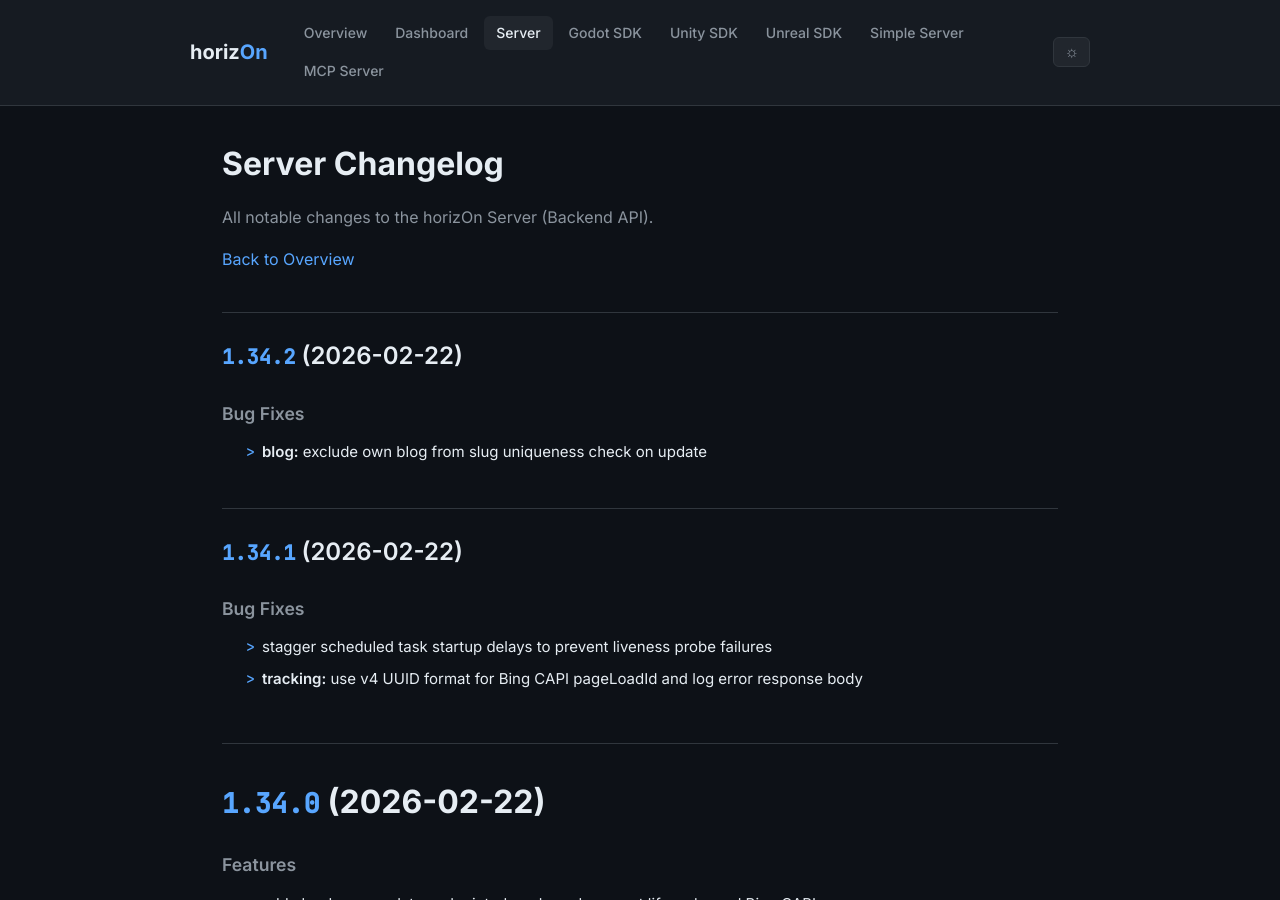
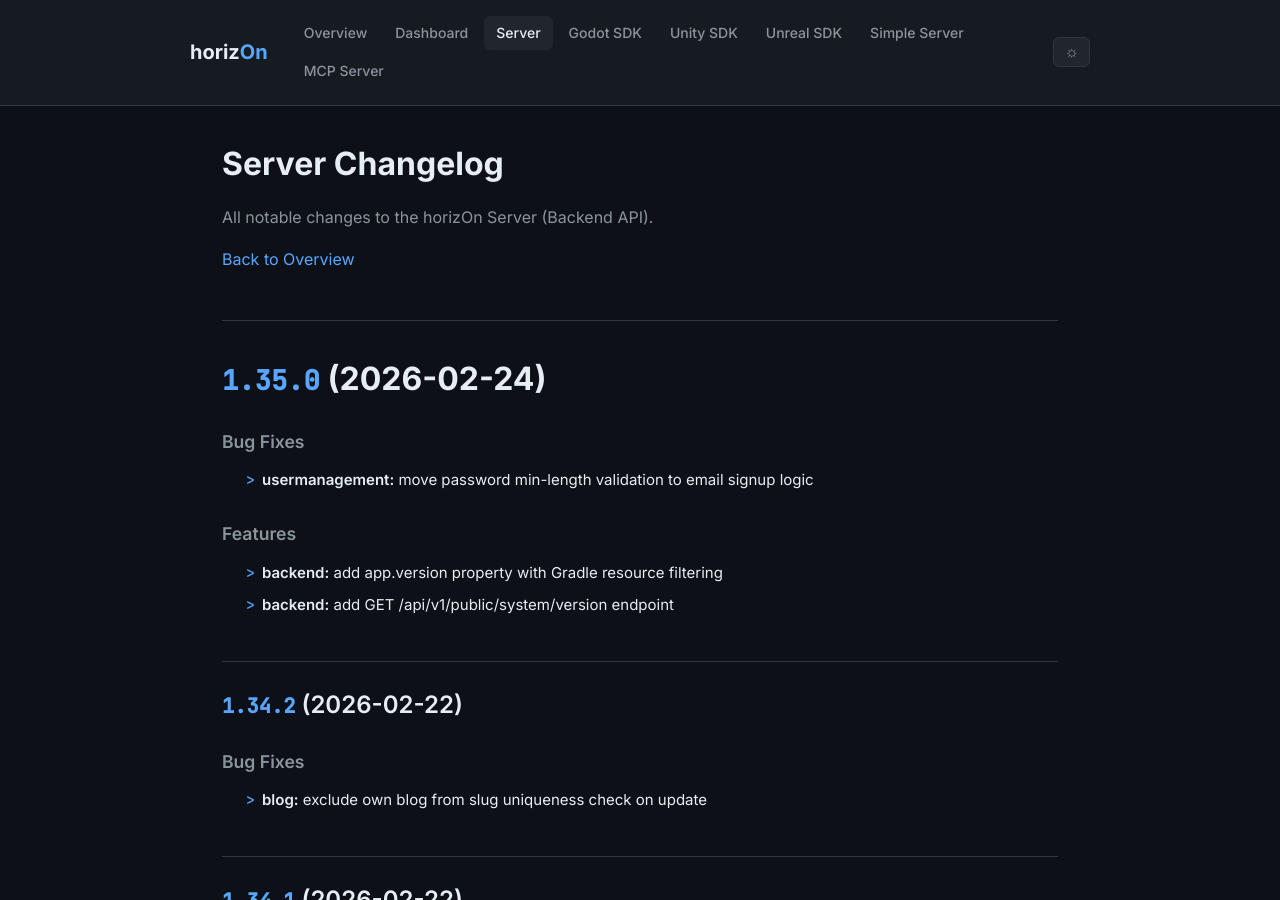
Before and after one commit to ProjectMakersDE/horizOn-Changelog, a Jekyll site: the page built from server-changelog.md, in a window 1280 px wide and 900 px high. Built offline with Jekyll 4.4.1, drawn with Linux system fonts in a browser that asks for light colours.

Commit message:
chore: sync changelogs [skip ci]

```diff
--- a/server-changelog.md
+++ b/server-changelog.md
@@ -8,6 +8,19 @@ title: Server Changelog
 All notable changes to the horizOn Server (Backend API).
 
 [Back to Overview](.)
+
+# [1.35.0](https://github.com/ProjectMakersDE/horizOn-Server/compare/v1.34.2...v1.35.0) (2026-02-24)
+
+
+### Bug Fixes
+
+* **usermanagement:** move password min-length validation to email signup logic ([b8b8530](https://github.com/ProjectMakersDE/horizOn-Server/commit/b8b8530b0d872eb38b54522e2373737f314bbfd2))
+
+
+### Features
+
+* **backend:** add app.version property with Gradle resource filtering ([9a85479](https://github.com/ProjectMakersDE/horizOn-Server/commit/9a854794827d4bf72c16624d3c08708e656d32c2))
+* **backend:** add GET /api/v1/public/system/version endpoint ([fd291cb](https://github.com/ProjectMakersDE/horizOn-Server/commit/fd291cb5587fbc4a192e86ad553567ffa8b133a2))
 
 ## [1.34.2](https://github.com/ProjectMakersDE/horizOn-Server/compare/v1.34.1...v1.34.2) (2026-02-22)
 
```
Also changed, not shown: index.md (+1 -1 lines).
